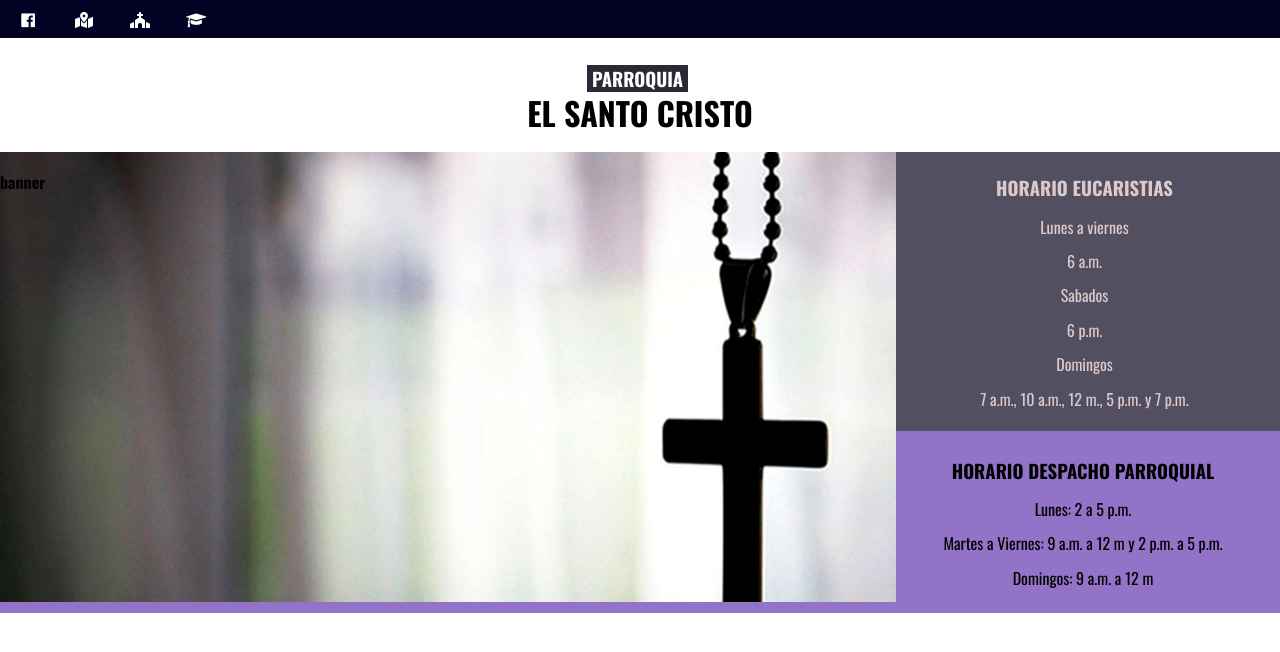
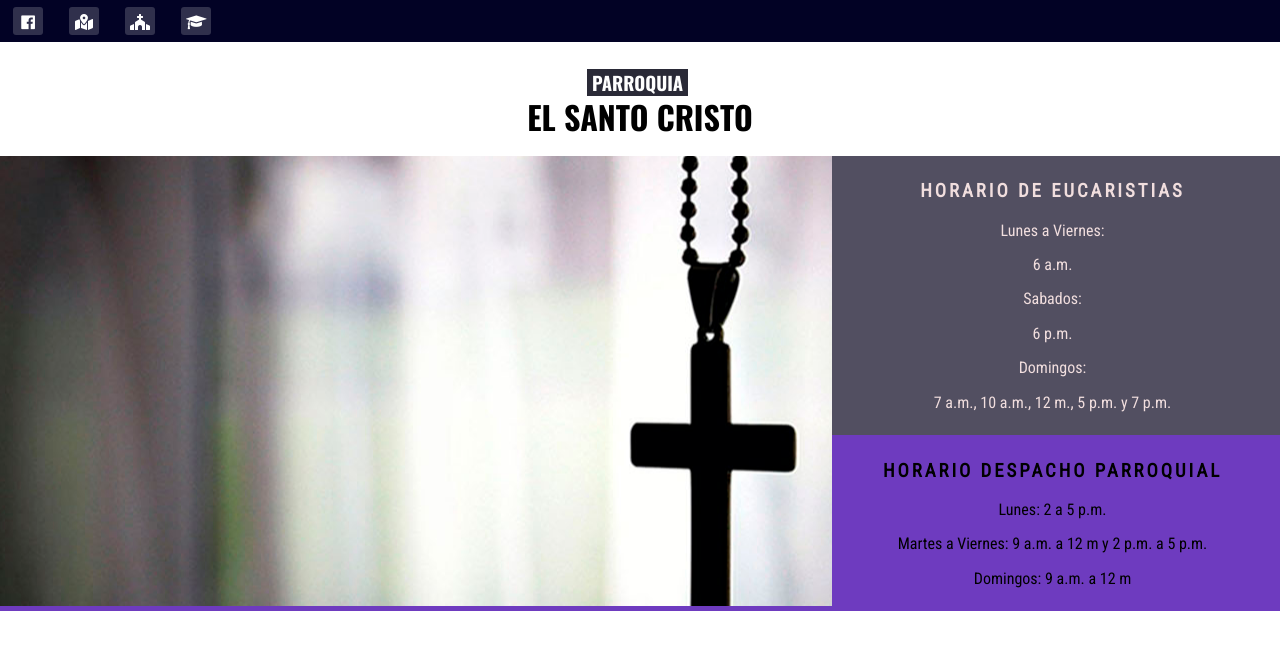
Before and after one commit to CarBeleno/WebSC, a plain HTML site: page index.html in a window 1280 px wide. Drawn offline with nearby package versions, Linux system fonts and the light colour scheme.

Commit message:
secction horarios

```diff
--- a/css/_generales.sass
+++ b/css/_generales.sass
@@ -20,8 +20,12 @@ header .redes-sociales a
   width: 30px
   display: block
   padding: 5px
-  margin: 5px 13px
+  margin: 7px 13px
   font-size: 16px
+
+div .redes
+  background: #30304c
+  border-radius: 3px
 
 header .redes-sociales .facebook:hover
   background: #3b5998
@@ -55,24 +59,31 @@ header h1
   margin: 5px 0px 20px 0
 
 .main
-  width: 70%
+  width: 65%
   background: rgba(2, 2, 37, 0.91)
   float: left
 
-.contenedor-texto
+section .contenedor-texto
   background: url('../img/rosario.jpg')
   background-repeat: no-repeat
   background-position: center
   height: 450px
   overflow: hidden
 
-.eucaristias
+section .eucaristias
   padding: 7px
   text-align: center
   background: #524f61
-  color: #ddc9c9
+  color: #f1dede
+  font-family: 'Roboto Condensed', sans-serif
 
-.despacho
-  padding: 10px
+div .texto-titulos-h3
+  letter-spacing: 3px
+    font-family: 'Roboto Condensed', bold 700
+
+
+section .despacho
+  padding: 7px
   text-align: center
-  background: #9373c7
+  background: #6e3bbf
+  font-family: 'Roboto Condensed', sans-serif
--- a/index.html
+++ b/index.html
@@ -7,7 +7,7 @@
     <title>Parroquia El Santo Cristo</title>
     <!-- Fuente o Tipo de letra -->
     <link href="https://fonts.googleapis.com/css?family=Oswald:200,300,400,500,600,700" rel="stylesheet">
-    <link href="https://fonts.googleapis.com/css?family=Open+Sans:300,300i,400,400i,600,600i,700,700i,800,800i" rel="stylesheet">
+    <link href="https://fonts.googleapis.com/css?family=Roboto+Condensed" rel="stylesheet">
     <!-- Fuentes Iconos -->
     <link rel="stylesheet" href="https://use.fontawesome.com/releases/v5.6.3/css/all.css" integrity="sha384-UHRtZLI+pbxtHCWp1t77Bi1L4ZtiqrqD80Kn4Z8NTSRyMA2Fd33n5dQ8lWUE00s/" crossorigin="anonymous">
     <link rel="stylesheet" href="css/font-awesome.min.css">
@@ -21,10 +21,10 @@
     <header>
       <div class="redes-sociales">
         <div class="contenedor">
-          <a class="facebook" title="Facebook" href="https://www.facebook.com/santo.cristo.716"><i class="fa fa-facebook-official" aria-hidden="true"></i></a>
-          <a class="maps" title="Ubicacion" href="https://goo.gl/maps/4cEZXDLXzDF2"><i class="fas fa-map-marked-alt"></i></a>
-          <a class="diosecis" title="Diosecis de Fontibon" href="http://diocesisdefontibon.com/portal/"><i class="fas fa-church"></i></a>
-          <a class="colegio" title="Colegio Parroquial" href="http://fundacionsantiagoapostol.edu.co/cv-course/colegio-parroquial-nuestra-senora-del-rosario/"><i class="fa fa-graduation-cap" aria-hidden="true"></i></a>
+          <a class="redes facebook" title="Facebook" href="https://www.facebook.com/santo.cristo.716"><i class="fa fa-facebook-official" aria-hidden="true"></i></a>
+          <a class="redes maps" title="Ubicacion" href="https://goo.gl/maps/4cEZXDLXzDF2"><i class="fas fa-map-marked-alt"></i></a>
+          <a class="redes diosecis" title="Diosecis de Fontibon" href="http://diocesisdefontibon.com/portal/"><i class="fas fa-church"></i></a>
+          <a class="redes colegio" title="Colegio Parroquial" href="http://fundacionsantiagoapostol.edu.co/cv-course/colegio-parroquial-nuestra-senora-del-rosario/"><i class="fa fa-graduation-cap" aria-hidden="true"></i></a>
         </div>
       </div>
 
@@ -38,22 +38,24 @@
 
     <section class="main">
       <div class="contenedor-texto">
-        <h4>banner</h4>
+        <div class="texto">
+
+        </div>
       </div>
     </section>
 
     <section>
       <div class="eucaristias">
-        <h3 class="texto-titulos-h3">HORARIO EUCARISTIAS</h4>
-          <p>Lunes a viernes</p>
+        <h3 class="texto-titulos-h3">HORARIO DE EUCARISTIAS</h3>
+          <p class="texto-negrilla">Lunes a Viernes:</p>
           <p>6 a.m.</p>
-          <p>Sabados</p>
+          <p>Sabados:</p>
           <p>6 p.m.</p>
-          <p>Domingos</p>
+          <p>Domingos:</p>
           <p>7 a.m., 10 a.m., 12 m., 5 p.m. y 7 p.m.</p>
       </div>
       <div class="despacho">
-        <h3 class="texto-titulos-h3">HORARIO DESPACHO PARROQUIAL</h4>
+        <h3 class="texto-titulos-h3">HORARIO DESPACHO PARROQUIAL</h3>
           <p>Lunes: 2 a 5 p.m.
           <p>Martes a Viernes: 9 a.m. a 12 m y 2 p.m. a 5 p.m.
           <p>Domingos: 9 a.m. a 12 m</p>
```
Also changed, not shown: css/estilos.css, 1 other file.
